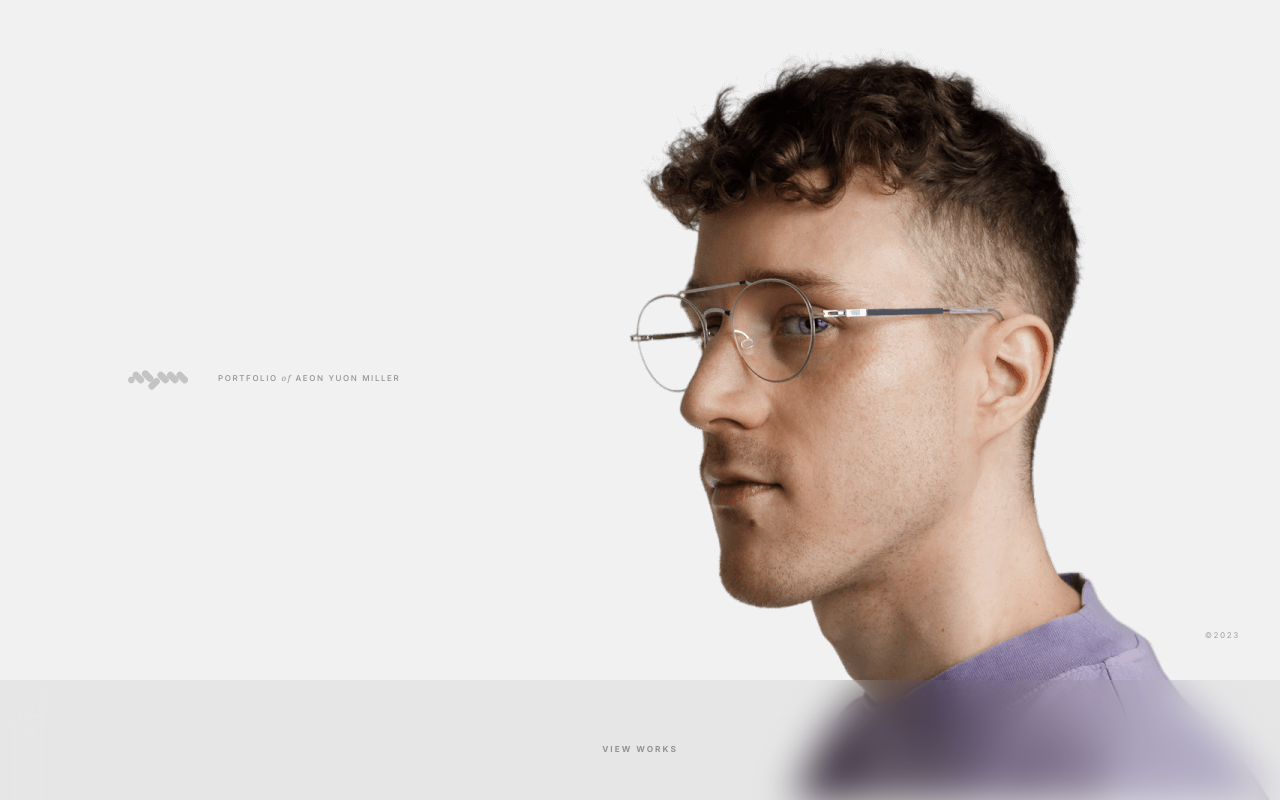
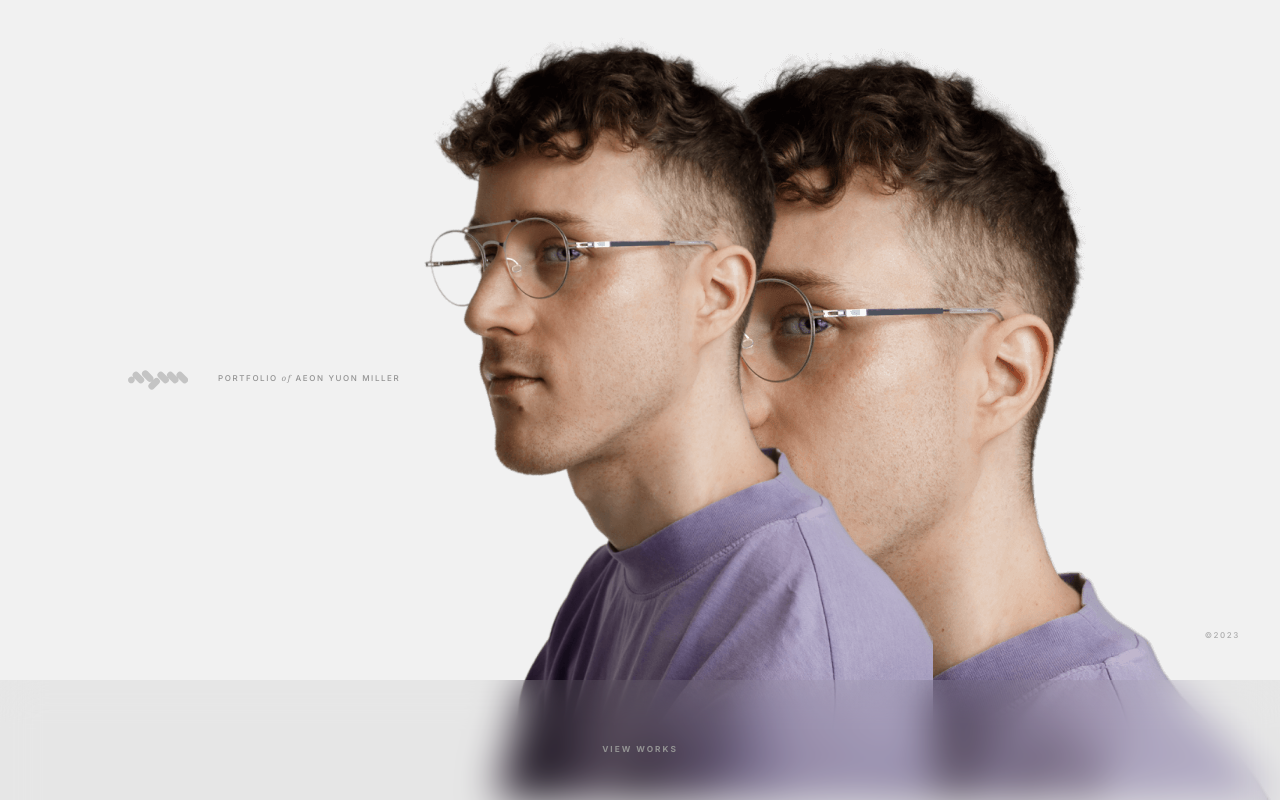
Before and after one commit to aeonyuonmiller/folioz, a Next.js app: page / in a window 1280 px wide. Shown: the top 800 px of the page. Built offline with nearby package versions, Linux system fonts and the light colour scheme.

Commit message:
added portrait as Image

```diff
--- a/src/app/page.js
+++ b/src/app/page.js
@@ -1,6 +1,5 @@
-// import Image from 'next/image'
 "use client";
-
+import Image from "next/image";
 import { LazyMotion, domAnimation, AnimatePresence } from "framer-motion";
 import { m } from "framer-motion";
 import Logo from "./Components/Logo";
@@ -11,11 +10,23 @@ export default function Home() {
     <AnimatePresence mode="wait">
       <LazyMotion features={domAnimation}>
         <m.div
-          className="portrait"
+          className="portrait-container"
           initial={{ y: 50, opacity: 0 }}
           animate={{ y: 0, opacity: 1 }}
           transition={{ duration: 0.4, ease: [0.3, 0, 0.2, 1.01] }}
-        />
+        >
+          <Image
+            className="portrait"
+            src="/selfportrait.png"
+            alt="Selfportrait of Aeon Yuon Miller"
+            width={720}
+            height={1024}
+            loading="lazy"
+            quality={100}
+            style={{ objectFit: "contain" }}
+            // priority
+          />
+        </m.div>
 
         <m.div
           className="title"
@@ -97,14 +108,6 @@ export default function Home() {
 
         <div className="logo">
           <Logo color="#C4C4C4" />
-          {/* <Image
-          className={styles.logo}
-          src="/next.svg"
-          alt="Next.js Logo"
-          width={180}
-          height={37}
-          priority
-        /> */}
         </div>
       </LazyMotion>
     </AnimatePresence>
```
